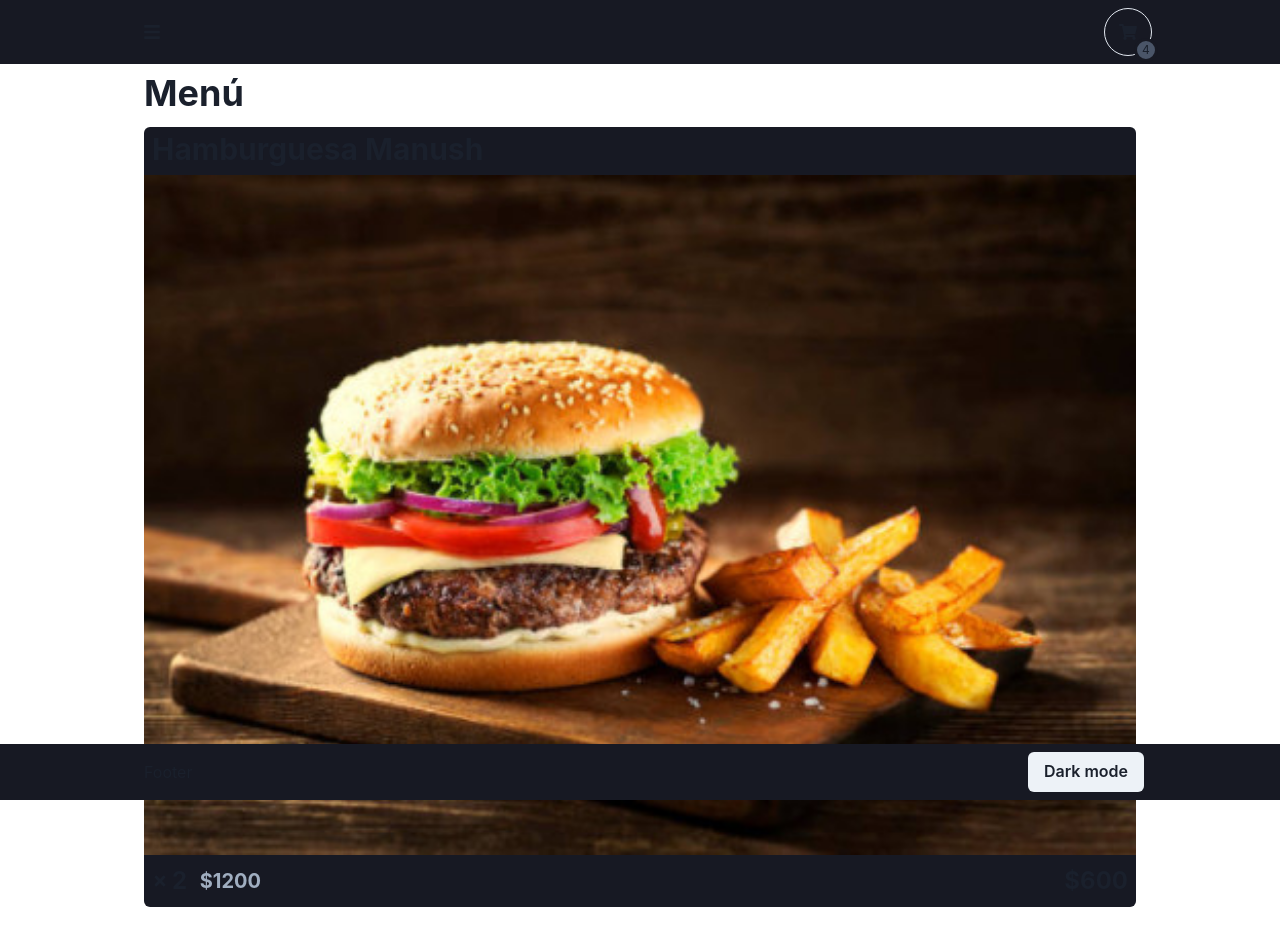
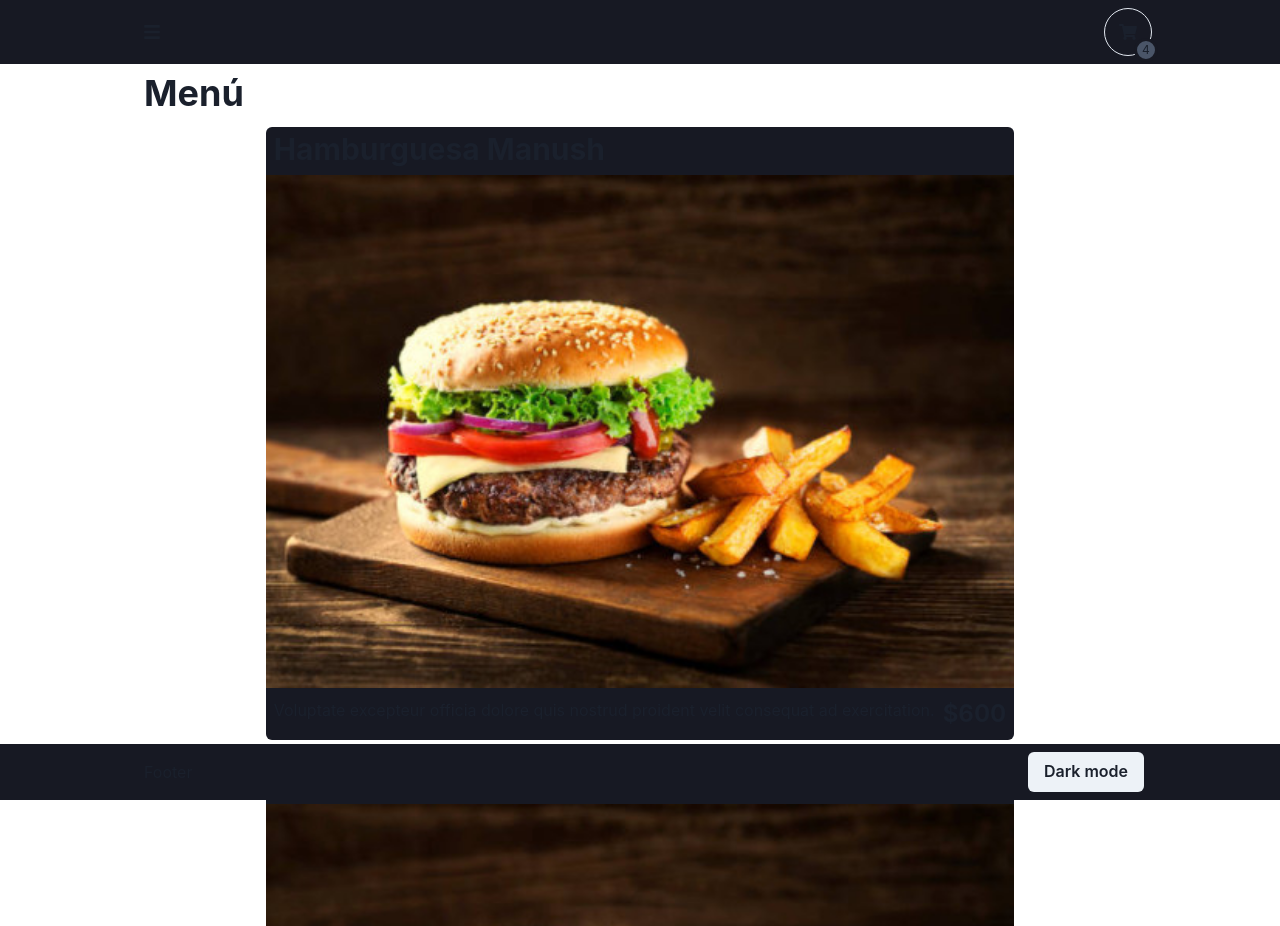
Before and after one commit to oncet/qord, a React (Vite) app: page / in a window 1280 px wide. Shown: the top 926 px of the page. Built offline with nearby package versions, Linux system fonts and the light colour scheme.

Commit message:
menu item modal body

```diff
--- a/src/App.tsx
+++ b/src/App.tsx
@@ -14,18 +14,83 @@ import {
   ModalFooter,
   ModalHeader,
   ModalOverlay,
+  Radio,
+  RadioGroup,
   Text,
   useDisclosure,
   VStack,
 } from "@chakra-ui/react";
 import { FaMinus, FaPlus, FaTimes } from "react-icons/fa";
 
-import imgUrl from "../images/burguer.jpg";
 import Establishment from "./pages/Establishment";
 import Layout from "./components/Layout";
+import MenuItemCard from "./components/MenuItemCard";
+import MenuItemModal from "./components/MenuItemModal";
+
+import imgUrl from "../images/burguer.jpg";
 
 function App() {
+  const [currentItem, setCurrentItem] = useState<{
+    id: number;
+    name: string;
+    image?: string;
+    imageAlt?: string;
+    description: string;
+    price: number;
+    variants: {
+      id: number;
+      name: string;
+      description: string;
+      price: number;
+    }[];
+  }>();
   const { isOpen, onOpen, onClose } = useDisclosure();
+
+  const items = [
+    {
+      id: 1,
+      name: "Hamburguesa Manush",
+      image: imgUrl,
+      imageAlt: "Alt",
+      description:
+        "Voluptate excepteur officia dolore quis nostrud proident velit consequat ad exercitation.",
+      price: 600,
+      variants: [
+        {
+          id: 1,
+          name: "Clásica",
+          description:
+            "Voluptate excepteur officia dolore quis nostrud proident velit consequat ad exercitation.",
+          price: 600,
+        },
+        {
+          id: 2,
+          name: "Spicy",
+          description:
+            "Voluptate excepteur officia dolore quis nostrud proident velit consequat ad exercitation.",
+          price: 650,
+        },
+      ],
+    },
+    {
+      id: 2,
+      name: "Pizza Amapola",
+      image: imgUrl,
+      imageAlt: "Alt",
+      description:
+        "Voluptate excepteur officia dolore quis nostrud proident velit consequat ad exercitation.",
+      price: 800,
+      variants: [
+        {
+          id: 1,
+          name: "Clásica",
+          description:
+            "Voluptate excepteur officia dolore quis nostrud proident velit consequat ad exercitation.",
+          price: 800,
+        },
+      ],
+    },
+  ];
 
   return (
     <Container p="0" maxW="container.lg">
@@ -34,89 +99,23 @@ function App() {
           <Switch>
             <Route path="/" exact>
               <Heading>Menú</Heading>
-              <VStack
-                background="gray.900"
-                borderRadius="md"
-                justifyContent="space-between"
-                alignItems="left"
-                role="button"
-                onClick={onOpen}
-              >
-                <Heading mb="0" size="lg" pt="1" px="2">
-                  Hamburguesa Manush
-                </Heading>
-                <Image src={imgUrl} alt="Segun Adebayo" />
-                <HStack justifyContent="space-between" pb="2" px="2">
-                  <HStack spacing="3">
-                    <HStack
-                      alignItems="baseline"
-                      fontSize="2xl"
-                      letterSpacing="wide"
-                      spacing="1"
-                    >
-                      <Icon as={FaTimes} boxSize="4" />
-                      <strong>2</strong>
-                    </HStack>
-                    <Text
-                      as="span"
-                      fontSize="xl"
-                      fontWeight="bold"
-                      color="gray.400"
-                    >
-                      $1200
-                    </Text>
-                  </HStack>
-                  <Text fontSize="2xl">
-                    <strong>$600</strong>
-                  </Text>
-                </HStack>
+              <VStack spacing={4}>
+                {items.map((item) => (
+                  <MenuItemCard
+                    key={item.id}
+                    item={item}
+                    onClick={() => {
+                      setCurrentItem(item);
+                      onOpen();
+                    }}
+                  />
+                ))}
               </VStack>
-              <Modal isOpen={isOpen} onClose={onClose} isCentered>
-                <ModalOverlay />
-                <ModalContent>
-                  <ModalHeader>Hamburguesa Manush</ModalHeader>
-                  <ModalCloseButton />
-                  <ModalBody>
-                    <Text>
-                      Voluptate excepteur officia dolore quis nostrud proident
-                      velit consequat ad exercitation.
-                    </Text>
-                    <Image src={imgUrl} alt="Segun Adebayo" />
-
-                    <HStack justifyContent="space-between" pb="2" px="2">
-                      <HStack spacing="3">
-                        <HStack
-                          alignItems="baseline"
-                          fontSize="2xl"
-                          letterSpacing="wide"
-                          spacing="1"
-                        >
-                          <Icon as={FaTimes} boxSize="4" />
-                          <strong>2</strong>
-                        </HStack>
-                        <Text
-                          as="span"
-                          fontSize="xl"
-                          fontWeight="bold"
-                          color="gray.400"
-                        >
-                          $1200
-                        </Text>
-                      </HStack>
-                      <Text fontSize="2xl">
-                        <strong>$600</strong>
-                      </Text>
-                    </HStack>
-                  </ModalBody>
-
-                  <ModalFooter>
-                    <Button colorScheme="blue" mr={3} onClick={onClose}>
-                      Close
-                    </Button>
-                    <Button variant="ghost">Secondary Action</Button>
-                  </ModalFooter>
-                </ModalContent>
-              </Modal>
+              <MenuItemModal
+                isOpen={isOpen}
+                onClose={onClose}
+                item={currentItem}
+              />
             </Route>
             <Route path="/:establishment">
               <Establishment />
--- /dev/null
+++ b/src/components/MenuItemCard.tsx
@@ -0,0 +1,42 @@
+import Icon from "@chakra-ui/icon";
+import { VStack, Heading, HStack, Image, Text } from "@chakra-ui/react";
+import React from "react";
+
+type MenuItemCardProps = {
+  item: {
+    name: string;
+    image?: string;
+    imageAlt?: string;
+    description: string;
+    price: number;
+  };
+  onClick: () => void;
+};
+
+const MenuItemCard = ({ item, onClick }: MenuItemCardProps) => {
+  return (
+    <VStack
+      background="gray.900"
+      borderRadius="md"
+      justifyContent="space-between"
+      alignItems="left"
+      role="button"
+      onClick={onClick}
+    >
+      <Heading mb="0" size="lg" pt="1" px="2">
+        {item.name}
+      </Heading>
+      <Image src={item.image} alt={item.imageAlt} />
+      <HStack justifyContent="space-between" pb="2" px="2">
+        <HStack spacing="3">
+          <Text>{item.description}</Text>
+        </HStack>
+        <Text fontSize="2xl">
+          <strong>${item.price}</strong>
+        </Text>
+      </HStack>
+    </VStack>
+  );
+};
+
+export default MenuItemCard;
--- /dev/null
+++ b/src/components/MenuItemModal.tsx
@@ -0,0 +1,72 @@
+import {
+  Heading,
+  HStack,
+  Text,
+  Button,
+  Modal,
+  ModalBody,
+  ModalCloseButton,
+  ModalContent,
+  ModalFooter,
+  ModalHeader,
+  ModalOverlay,
+  Radio,
+  RadioGroup,
+} from "@chakra-ui/react";
+import React from "react";
+
+type MenuItemModalProps = {
+  item:
+    | {
+        name: string;
+        price: number;
+        variants: {
+          id: number;
+          name: string;
+          description: string;
+          price: number;
+        }[];
+      }
+    | undefined;
+  isOpen: boolean;
+  onClose: () => void;
+};
+
+const MenuItemModal = ({ item, isOpen, onClose }: MenuItemModalProps) => {
+  if (!item) return null;
+
+  return (
+    <Modal isOpen={isOpen} onClose={onClose}>
+      <ModalOverlay />
+      <ModalContent>
+        <ModalHeader>{item.name}</ModalHeader>
+        <ModalCloseButton />
+        <ModalBody px="4">
+          <RadioGroup>
+            {item.variants.map(({ id, name, description, price }) => (
+              <Radio value={`${id}`} key={id} spacing="6" size="lg">
+                <HStack mb="1">
+                  <Heading size="md" mb="0">
+                    {name}
+                  </Heading>
+                  <Text fontSize="xl" color="gray.400">
+                    <strong>${price}</strong>
+                  </Text>
+                </HStack>
+                <Text>{description}</Text>
+              </Radio>
+            ))}
+          </RadioGroup>
+        </ModalBody>
+        <ModalFooter>
+          <Button colorScheme="blue" mr={3} onClick={onClose}>
+            Close
+          </Button>
+          <Button variant="ghost">Secondary Action</Button>
+        </ModalFooter>
+      </ModalContent>
+    </Modal>
+  );
+};
+
+export default MenuItemModal;
```
